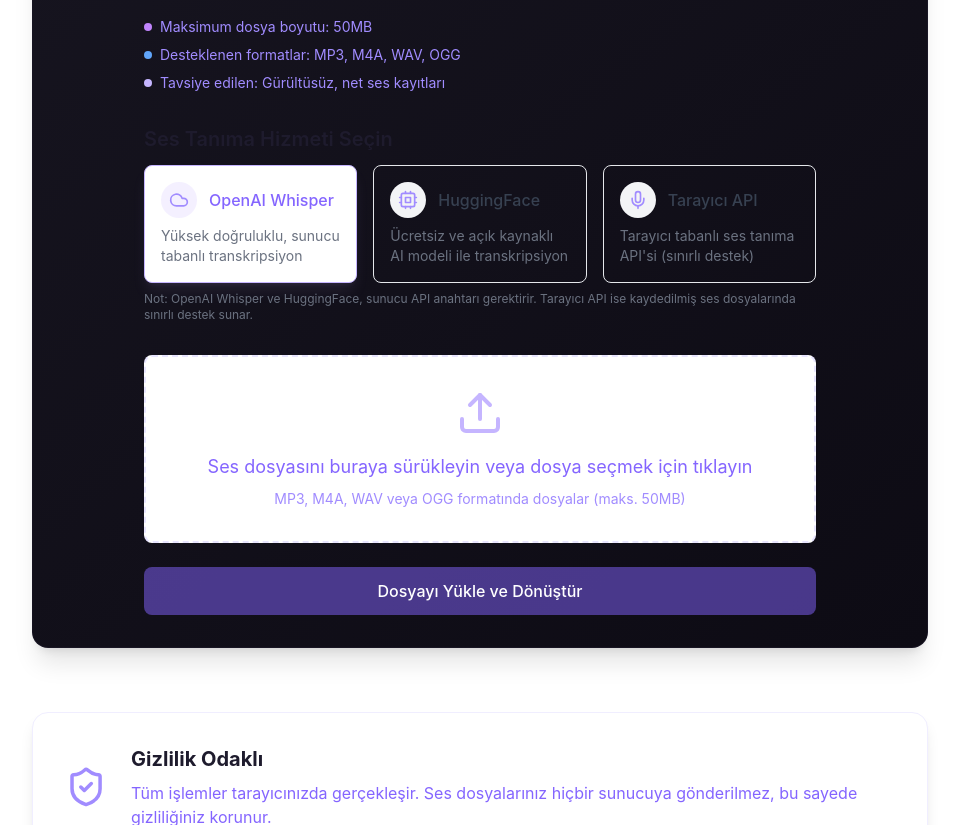
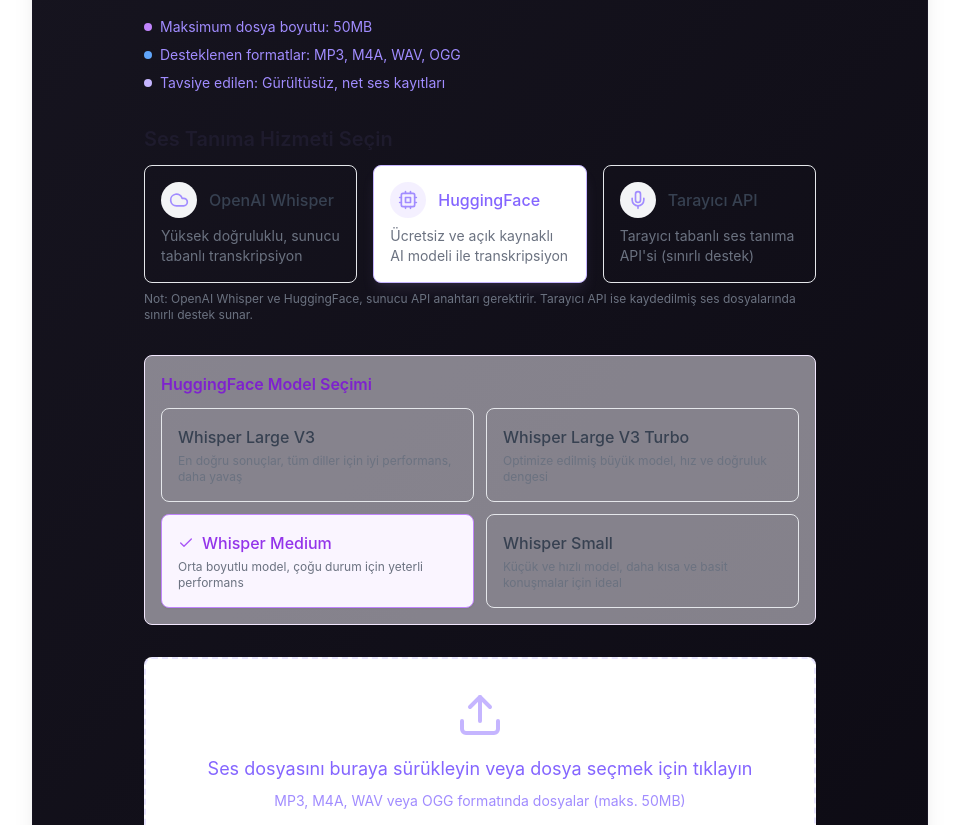
Before and after one commit to leonardoSevim/sesi-yaziya-cevir, a React (Vite) app: page / in a window 1280 px wide. Shown: the part 587-1412 px from the top of the page, without its empty margins (160-1119 px from the left). Built offline with nearby package versions, Linux system fonts and the light colour scheme.

Commit message:
Whisper modellerinin seçimi için arayüz eklendi

```diff
--- a/src/components/FileUploader.tsx
+++ b/src/components/FileUploader.tsx
@@ -1,16 +1,25 @@
 import React, { useCallback, useState, useEffect } from 'react';
 import { useDropzone } from 'react-dropzone';
-import { Upload, File, X, AlertTriangle, HelpCircle, Cloud, Cpu, Mic } from 'lucide-react';
+import { Upload, File, X, AlertTriangle, HelpCircle, Cloud, Cpu, Mic, Check } from 'lucide-react';
 import { useNavigate } from 'react-router-dom';
-import { transcribeAudio, TranscriptionProvider } from '../services/transcription';
+import { transcribeAudio, TranscriptionProvider, HuggingFaceModel } from '../services/transcription';
 
 const FileUploader: React.FC = () => {
   const [file, setFile] = useState<File | null>(null);
   const [uploading, setUploading] = useState<boolean>(false);
   const [error, setError] = useState<string | null>(null);
   const [tooltip, setTooltip] = useState<string | null>(null);
-  const [provider, setProvider] = useState<TranscriptionProvider>('openai');
+  const [provider, setProvider] = useState<TranscriptionProvider>('huggingface');
+  const [hfModel, setHfModel] = useState<HuggingFaceModel>('whisper-medium');
+  const [showModelOptions, setShowModelOptions] = useState(false);
+
   const navigate = useNavigate();
+
+  // Model seçeneklerini provider değiştiğinde güncelle
+  useEffect(() => {
+    // Eğer provider HuggingFace değilse, model seçeneklerini gizle
+    setShowModelOptions(provider === 'huggingface');
+  }, [provider]);
 
   // Clear error after 5 seconds
   useEffect(() => {
@@ -70,7 +79,13 @@
       const transcriptionId = `tr_${Date.now()}`;
 
       // Navigate to status page with file in state and provider info
-      navigate(`/status/${transcriptionId}`, { state: { file, provider } });
+      navigate(`/status/${transcriptionId}`, {
+        state: {
+          file,
+          provider,
+          model: provider === 'huggingface' ? hfModel : undefined
+        }
+      });
 
     } catch (err: any) {
       console.error('Upload error:', err);
@@ -103,6 +118,30 @@
         <h3 className={`ml-3 font-medium ${isSelected ? 'text-space-600' : 'text-gray-700'}`}>{title}</h3>
       </div>
       <p className="text-sm text-gray-500">{description}</p>
+    </div>
+  );
+
+  // HuggingFace model seçim kartı
+  const ModelOptionCard = ({ value, title, description, isSelected, onClick }: {
+    value: HuggingFaceModel;
+    title: string;
+    description: string;
+    isSelected: boolean;
+    onClick: () => void;
+  }) => (
+    <div
+      className={`p-4 border rounded-lg cursor-pointer transition-all ${
+        isSelected
+          ? 'border-purple-400 bg-purple-50 shadow-sm'
+          : 'border-gray-200 hover:border-purple-300 hover:bg-purple-50/30'
+      }`}
+      onClick={onClick}
+    >
+      <div className="flex items-center mb-1">
+        {isSelected && <Check className="w-4 h-4 text-purple-500 mr-2" />}
+        <h3 className={`font-medium ${isSelected ? 'text-purple-600' : 'text-gray-700'}`}>{title}</h3>
+      </div>
+      <p className="text-xs text-gray-500">{description}</p>
     </div>
   );
 
@@ -141,6 +180,42 @@
           Tarayıcı API ise kaydedilmiş ses dosyalarında sınırlı destek sunar.
         </p>
       </div>
+
+      {showModelOptions && (
+        <div className="mb-8 bg-purple-50/50 p-4 rounded-lg border border-purple-100">
+          <h3 className="text-md font-semibold mb-3 text-purple-700">HuggingFace Model Seçimi</h3>
+          <div className="grid grid-cols-1 sm:grid-cols-2 gap-3">
+            <ModelOptionCard
+              value="whisper-large-v3"
+              title="Whisper Large V3"
+              description="En doğru sonuçlar, tüm diller için iyi performans, daha yavaş"
+              isSelected={hfModel === 'whisper-large-v3'}
+              onClick={() => setHfModel('whisper-large-v3')}
+            />
+            <ModelOptionCard
+              value="whisper-large-v3-turbo"
+              title="Whisper Large V3 Turbo"
+              description="Optimize edilmiş büyük model, hız ve doğruluk dengesi"
+              isSelected={hfModel === 'whisper-large-v3-turbo'}
+              onClick={() => setHfModel('whisper-large-v3-turbo')}
+            />
+            <ModelOptionCard
+              value="whisper-medium"
+              title="Whisper Medium"
+              description="Orta boyutlu model, çoğu durum için yeterli performans"
+              isSelected={hfModel === 'whisper-medium'}
+              onClick={() => setHfModel('whisper-medium')}
+            />
+            <ModelOptionCard
+              value="whisper-small"
+              title="Whisper Small"
+              description="Küçük ve hızlı model, daha kısa ve basit konuşmalar için ideal"
+              isSelected={hfModel === 'whisper-small'}
+              onClick={() => setHfModel('whisper-small')}
+            />
+          </div>
+        </div>
+      )}
 
       <div
         {...getRootProps()}
--- a/src/components/TranscriptionStatus.tsx
+++ b/src/components/TranscriptionStatus.tsx
@@ -2,7 +2,7 @@
 import { useParams, Link, useLocation, useNavigate } from 'react-router-dom';
 import { Clock, CheckCircle, AlertTriangle, Loader, ArrowLeft, Copy, Download } from 'lucide-react';
 import { useState, useEffect, useCallback } from 'react';
-import { transcribeAudio, TranscriptionResult, TranscriptionProvider } from '../services/transcription';
+import { transcribeAudio, TranscriptionResult, TranscriptionProvider, HuggingFaceModel } from '../services/transcription';
 
 const TranscriptionStatus: React.FC = () => {
   const { id } = useParams<{ id: string }>();
@@ -15,6 +15,7 @@
   const [status, setStatus] = useState<TranscriptionResult['status']>('processing');
   const [copiedText, setCopiedText] = useState(false);
   const [provider, setProvider] = useState<TranscriptionProvider>('openai');
+  const [model, setModel] = useState<HuggingFaceModel | undefined>(undefined);
 
   // Bu fonksiyonu ekleyelim: tarayıcı bilgilerine göre kullanıcıya öneriler sunar
   const getBrowserInfo = () => {
@@ -34,7 +35,7 @@
     return browser;
   };
 
-  const attemptTranscription = useCallback(async (file: File, provider: TranscriptionProvider) => {
+  const attemptTranscription = useCallback(async (file: File, provider: TranscriptionProvider, model?: HuggingFaceModel) => {
     try {
       setStatus('processing');
       setError(null);
@@ -53,7 +54,7 @@
         } else {
           setProgress(90); // Tam sonuçlar geliyorsa
         }
-      }, provider);
+      }, provider, model);
 
       // Kontrol edelim: eğer sonuç açıklama içeren bir mesaj ise bunu hata olarak değerlendirelim
       if (finalText.includes('[Bu ses dosyası Web Speech API ile tanınamadı')) {
@@ -96,10 +97,13 @@
   useEffect(() => {
     const fileData = location.state?.file;
     const providerData = location.state?.provider || 'openai';
+    const modelData = location.state?.model;
+
     setProvider(providerData); // Seçilen provider'ı state'e kaydet
+    setModel(modelData); // Seçilen modeli state'e kaydet
 
     if (fileData && status === 'processing') {
-      attemptTranscription(fileData, providerData);
+      attemptTranscription(fileData, providerData, modelData);
     }
   }, [location.state, status, attemptTranscription]);
 
@@ -205,6 +209,24 @@
     }
   };
 
+  // Kullanılan model bilgisini göster
+  const getModelName = () => {
+    if (!model || provider !== 'huggingface') return null;
+
+    switch (model) {
+      case 'whisper-large-v3':
+        return 'Whisper Large V3';
+      case 'whisper-large-v3-turbo':
+        return 'Whisper Large V3 Turbo';
+      case 'whisper-medium':
+        return 'Whisper Medium';
+      case 'whisper-small':
+        return 'Whisper Small';
+      default:
+        return model;
+    }
+  };
+
   return (
     <div className="max-w-3xl mx-auto">
       <div className="flex items-center mb-6">
@@ -227,6 +249,9 @@
 
         <div className="text-sm text-space-500 text-center mb-4">
           Kullanılan Servis: <span className="font-medium">{getProviderName()}</span>
+          {getModelName() && (
+            <> / Model: <span className="font-medium">{getModelName()}</span></>
+          )}
         </div>
 
         {status === 'processing' && (
--- a/src/services/transcription.ts
+++ b/src/services/transcription.ts
@@ -12,6 +12,7 @@
 }
 
 export type TranscriptionProvider = 'openai' | 'huggingface' | 'browser';
+export type HuggingFaceModel = 'whisper-large-v3' | 'whisper-large-v3-turbo' | 'whisper-medium' | 'whisper-small';
 
 // Ses dosyasını küçük parçalara bölen yardımcı fonksiyon
 async function splitAudioIntoChunks(audioBuffer: AudioBuffer, chunkDuration: number = 15) {
@@ -160,7 +161,11 @@
 }
 
 // Netlify Function aracılığıyla Whisper API ile transkripsiyon
-async function transcribeWithServerApi(audioBase64: string, provider: TranscriptionProvider = 'openai'): Promise<string> {
+async function transcribeWithServerApi(
+  audioBase64: string,
+  provider: TranscriptionProvider = 'openai',
+  model?: HuggingFaceModel
+): Promise<string> {
   try {
     const response = await fetch('/api/transcribe', {
       method: 'POST',
@@ -170,7 +175,8 @@
       body: JSON.stringify({
         audio: audioBase64,
         language: 'tr',
-        provider: provider
+        provider: provider,
+        model: model
       })
     });
 
@@ -191,7 +197,8 @@
 export async function transcribeAudio(
   file: File,
   onProgress?: (interim: string) => void,
-  provider: TranscriptionProvider = 'openai'
+  provider: TranscriptionProvider = 'openai',
+  model?: HuggingFaceModel
 ): Promise<string> {
   try {
     // Dosya boyutunu kontrol et
@@ -236,7 +243,7 @@
           const base64Audio = await blobToBase64(wavBlob);
 
           // API kullanarak transkript et
-          const chunkText = await transcribeWithServerApi(base64Audio, provider);
+          const chunkText = await transcribeWithServerApi(base64Audio, provider, model);
           fullTranscription += ' ' + chunkText;
 
           // Ara sonucu göster
```
Also changed, not shown: 1 other file (tests, documents, lock files or other folders).
